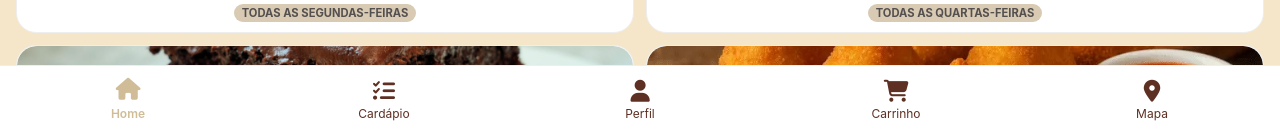
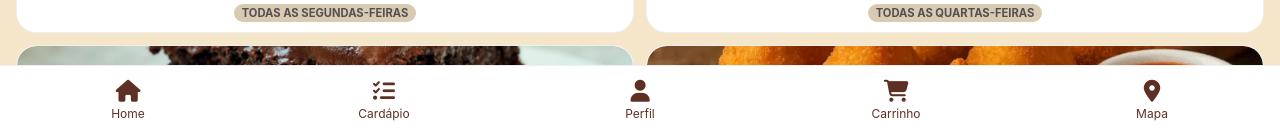
Before and after one commit to maysoifc/padaria-martins, a Vue app: page / in a window 1280 px wide. Shown: the part 665-798 px from the top of the page. Built offline with nearby package versions, Linux system fonts and the light colour scheme; no server answers.

Commit message:
FEAT(BottomNav): arrumar rota

```diff
--- a/src/components/BottomNav.vue
+++ b/src/components/BottomNav.vue
@@ -2,7 +2,7 @@
 </script>
 <template>
   <nav class="bottom-nav">
-     <router-link to="/" class="nav-item">
+     <router-link to="/home" class="nav-item">
      <i class="fa-solid fa-house"></i>
         <span>Home</span>
     </router-link>
```
